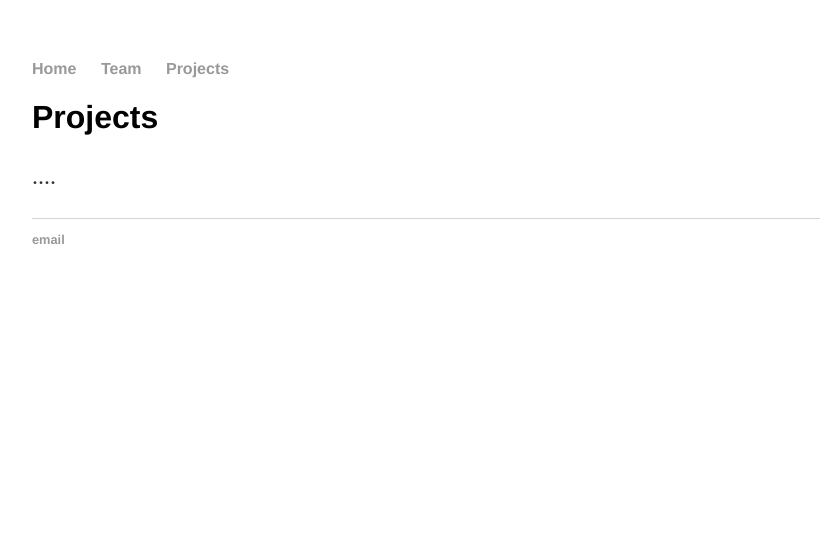
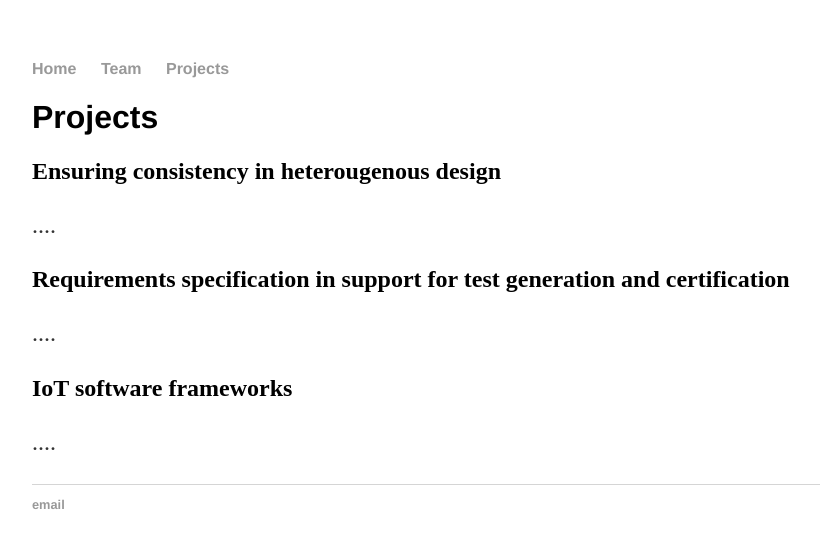
Before and after one commit to gelboussaidi/sofeess, a Jekyll site: the page built from projects.html, in a window 1280 px wide. Shown: the top 548 px of the page, without its empty margins (160-980 px from the left). Built offline with Jekyll 4.4.1, drawn with Linux system fonts in a browser that asks for light colours.

Commit message:
Update projects.html

```diff
--- a/projects.html
+++ b/projects.html
@@ -4,5 +4,14 @@ title: Software Engineering for Embedded and Smart Systems
 ---
 <div class="blurb">
 	<h1>Projects</h1>
+
+	<h2>Ensuring consistency in heterougenous design</h2>
 	<p>....</p>
+
+	<h2>Requirements specification in support for test generation and certification</h2>
+	<p>....</p>
+
+	<h2>IoT software frameworks</h2>
+	<p>....</p>
+
 </div><!-- /.blurb -->
```
